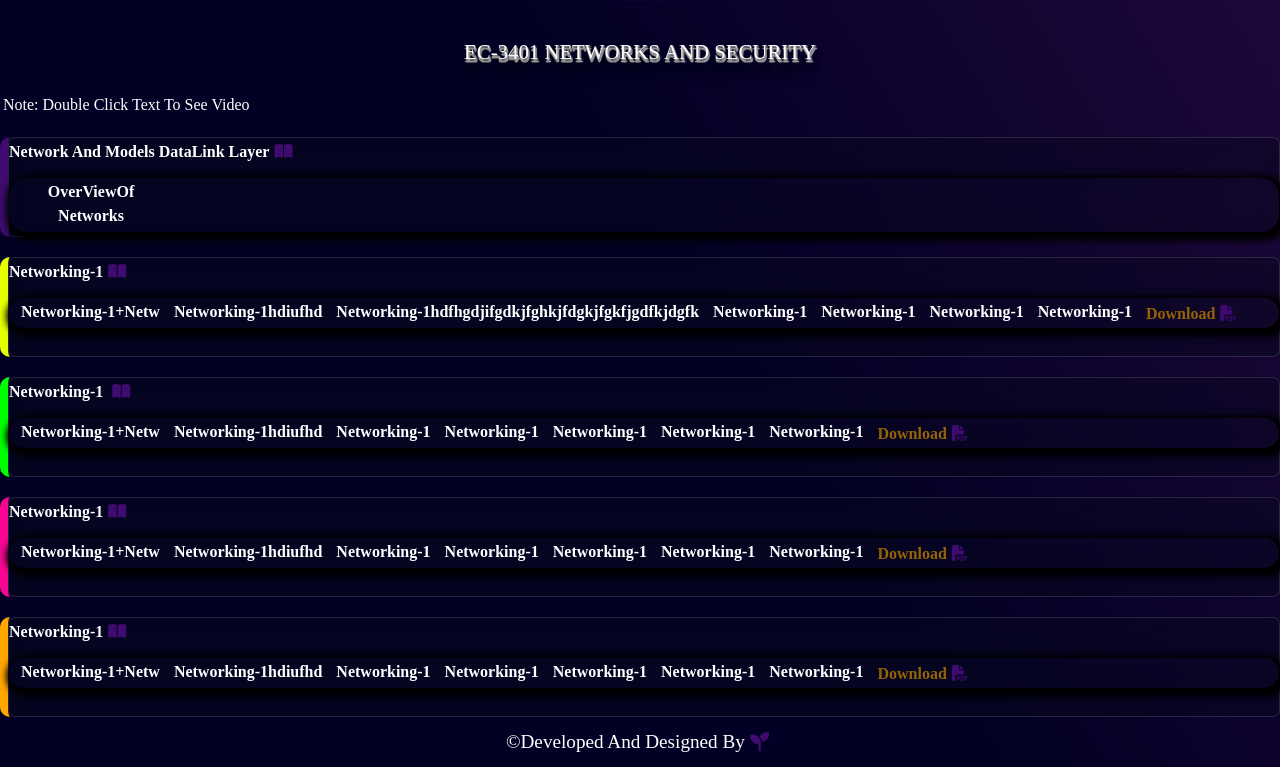
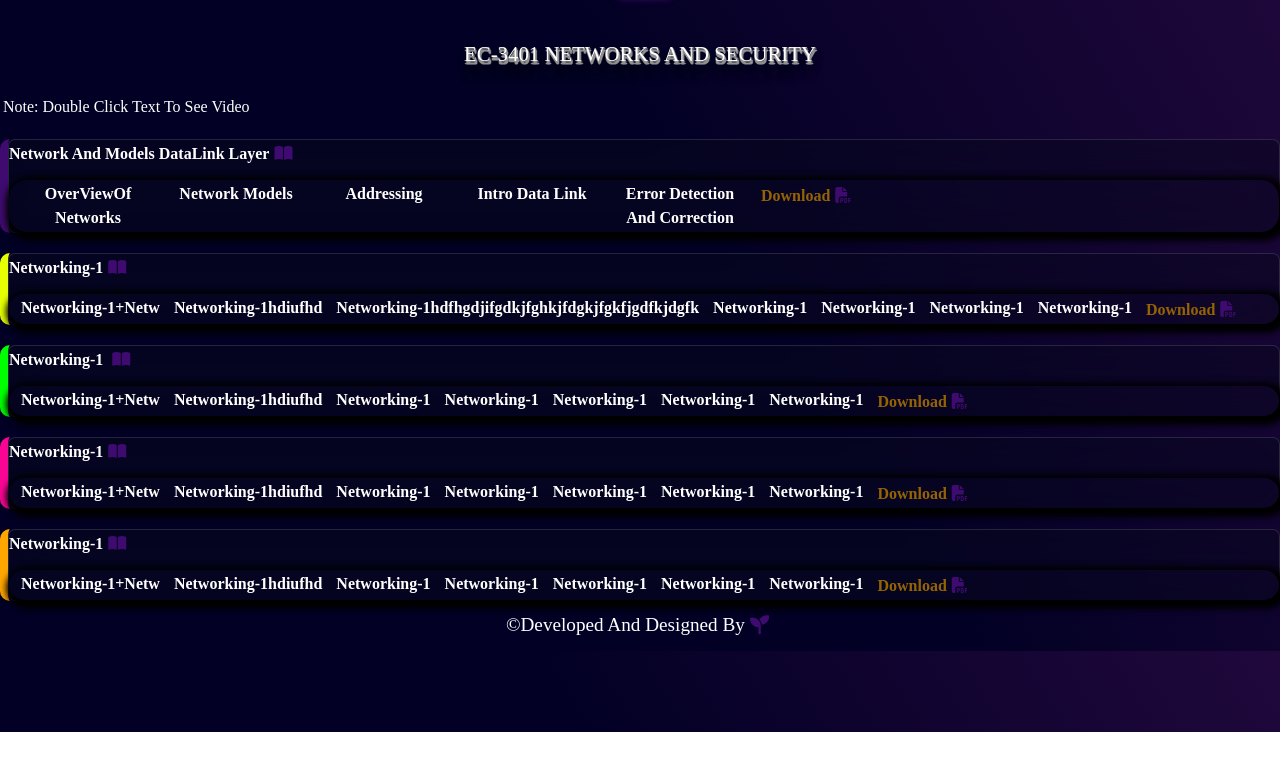
Before and after one commit to SEchandru/Ucer_Idiostz, a plain HTML site: page index.html in a window 1280 px wide. Shown: the part 68-835 px from the top of the page. After the commit the page ends 800 px from the top, so only its background shows below. Drawn offline with nearby package versions, Linux system fonts and the light colour scheme; a web font is replaced by a local one.

Commit message:
onclick event fixed and scroll fixed

```diff
--- a/css/unit.css
+++ b/css/unit.css
@@ -107,7 +107,7 @@
 
 /* start of he unit name and unit lis division */
 .unit-div{
-    height:100px;
+    height:auto;
    font-family: 'Alkatra';
    font-weight: bold;
    padding: 0;
@@ -123,7 +123,7 @@ scrollbar-width: 0px;
 
 }
  .unit-div-2{
-   height:300px;
+   height:auto;
    font-family: 'Alkatra';
    font-weight: bold;
    padding: 0;
@@ -133,8 +133,8 @@ scrollbar-width: 0px;
 background-color: rgba(8, 8, 27, 0.5);
 border-radius: 7px;
 border: 1px solid rgba(255, 255, 255, 0.125);
-position:fixed;
-z-index: 3;
+position:relative;
+z-index: 4;
 }
 .unit-div::-webkit-scrollbar{
    width: 0px;
@@ -150,27 +150,27 @@ z-index: 3;
 /* color border for the division */
 .blue{
   border-left: #3F0B70 solid .5rem;
-  height: 100px;
+  height:auto;
   border-radius: 10px;
 }
 .yellow{
    border-left: #e6ff02 solid .5rem;
-   height: 100px;
+   height:auto;
    border-radius: 10px;
  }
  .green{
    border-left: #00ff00 solid .5rem;
-   height: 100px;
+   height:auto;
    border-radius: 10px;
  }
  .pink{
    border-left: #f80693 solid .5rem;
-   height: 100px;
+   height:auto;
    border-radius: 10px;
  }
  .orange{
    border-left: rgb(255, 166, 0) solid .5rem;
-   height: 100px;
+   height:auto;
    border-radius: 10px;
  }
 /* unit name style  */
@@ -226,8 +226,9 @@ i{
 }
 /* video container css */
 .video-container {
-  position:relative;
-  z-index: 5;
+   position:relative;
+   z-index:3;
+   text-align: center;
  }
 
  .video-text {
@@ -247,8 +248,9 @@ i{
  background: linear-gradient(238deg, rgba(32,8,60,1) 0%, rgba(2,0,36,1) 44%, rgba(2,0,36,1) 100%);
  border-radius: 7px;
  border: 1px solid rgba(255, 255, 255, 0.125);
-   display: none;
+ display:none;
  }
+
  .video-iframe-english{
    display: none;
  }
@@ -261,11 +263,11 @@ i{
  .video-iframe-container>iframe{
    margin-top: 1rem;
    border-radius:.3rem;
-   margin-left:1.5rem;
+   /* margin-left:1.5rem; */
  }
  .video-text{
    margin:2px;
    padding-left:10px;
-   width: 150px;
+   width:9rem;
    text-align: center;
  }
--- a/index.html
+++ b/index.html
@@ -24,21 +24,15 @@
         <!-- heaader text for the unit -->
      <header>
         <!-- This is for a unit tag -->
-        <div class="container">
-         <div class="row">
             <div class="col-sm-12 col-md-12 col-lg-12 col-xl-12 col-xxl-12 unit">
                 <i class="fa-solid fa-graduation-cap "></i>
                  <span>04</span>
             </div>
-        </div>
-     </div>
+
      <!-- this is for unit heading -->
-        <div class="container">
-        <div class="row">
-           <div class="col-12 col-sm-12  col-md-12  col-lg-12 col-xl-12 col-xxl-12 header">
+           <div class=" col-sm-12  col-md-12  col-lg-12 col-xl-12 col-xxl-12 header">
           <p>EC-3401 Networks And Security </p>
            </div>
-        </div>
     </header>
     <p class="note">Note: Double Click Text To See Video</p>
     </div>
@@ -49,16 +43,16 @@
     <!-- <div class="container"> -->
          <!-- color division -->
             <div class="blue">
-            <div class="col-sm-12 col-md-12 unit-div" id="unit-div" >
+            <div class="col-sm-12 col-md-12  col-lg-12 col-xl-12 col-xxl-12 unit-div" id="unit-div" >
                <div class="unit-name">
                     <p>Network And Models DataLink Layer<i class="fa-solid fa-book-open"></i></p>
                 </div>
                 <!-- Unit Topics -->
-                <div class="unit-topics col-sm-12 bd-blue">
-                <div class="video-container col-sm-12 col-md-12 col-lg-12 col-xl-12 col-xxl-12" id="video-container">
+                <div class="unit-topics  bd-blue">
+                <div class="video-container" id="video-container">
                     <p id="video-text" class="video-text">OverViewOf Networks</p>
                     <!--          iframe tag -->
-                 <div id="video-iframe-container" class="video-iframe-container">
+                 <div id="video-iframe-container" class="video-iframe-container col-sm-12 col-md-12 col-lg-12 col-xl-12 col-xxl-12">
                               <iframe id="video-iframe" class="video-iframe" src="https://www.youtube.com/embed/dQw4w9WgXcQ" frameborder="0" allowfullscreen></iframe>
                               <iframe id="video-iframe-english" class="video-iframe-english" src="https://www.youtube.com/embed/dQw4w9WgXcQ" frameborder="0" allowfullscreen></iframe>
                               <!-- languages -->
@@ -69,10 +63,10 @@
                 <!--         end of the video container -->
 
                 <!--           Topic 2              -->
-                <div class="video-container col-sm-12 col-md-12 col-lg-12 col-xl-12 col-xxl-12 " id="video-container">
+                <div class="video-container" id="video-container">
                     <p id="video-text01" class="video-text">Network Models</p>
                     <!--          iframe tag -->
-                 <div id="video-iframe-container01" class="video-iframe-container">
+                 <div id="video-iframe-container01" class="video-iframe-container col-sm-12 col-md-12 col-lg-12 col-xl-12 col-xxl-12">
                     <!-- video  -->
                               <iframe id="video-iframe01" class="video-iframe" src="https://www.youtube.com/embed/dQw4w9WgXcQ" frameborder="0" allowfullscreen></iframe>
                               <iframe id="video-iframe-english01" class="video-iframe-english" src="https://www.youtube.com/embed/dQw4w9WgXcQ" frameborder="0" allowfullscreen></iframe>
@@ -84,10 +78,10 @@
                 <!--       End of topic 2 -->
 
                                 <!--           Topic 3             -->
-                                <div class="video-container col-sm-12 col-md-12 col-lg-12 col-xl-12 col-xxl-12 " id="video-container">
+                                <div class="video-container  " id="video-container">
                                     <p id="video-text03" class="video-text">Addressing</p>
                                     <!--          iframe tag -->
-                                 <div id="video-iframe-container03" class="video-iframe-container">
+                                 <div id="video-iframe-container03" class="video-iframe-container col-sm-12 col-md-12 col-lg-12 col-xl-12 col-xxl-12">
                                     <!-- video  -->
                                               <iframe id="video-iframe03" class="video-iframe" src="https://www.youtube.com/embed/dQw4w9WgXcQ" frameborder="0" allowfullscreen></iframe>
                                               <iframe id="video-iframe-english03" class="video-iframe-english" src="https://www.youtube.com/embed/dQw4w9WgXcQ" frameborder="0" allowfullscreen></iframe>
@@ -98,10 +92,10 @@
                                 </div>
                                 <!--       End of topic 3 -->
      <!--           Topic 4             -->
-     <div class="video-container col-sm-12 col-md-12 col-lg-12 col-xl-12 col-xxl-12 " id="video-container">
+     <div class="video-container  " id="video-container">
         <p id="video-text04" class="video-text">Intro Data Link</p>
         <!--          iframe tag -->
-     <div id="video-iframe-container04" class="video-iframe-container">
+     <div id="video-iframe-container04" class="video-iframe-container col-sm-12 col-md-12 col-lg-12 col-xl-12 col-xxl-12">
         <!-- video  -->
                   <iframe id="video-iframe04" class="video-iframe" src="https://www.youtube.com/embed/dQw4w9WgXcQ" frameborder="0" allowfullscreen></iframe>
                   <iframe id="video-iframe-english04" class="video-iframe-english" src="https://www.youtube.com/embed/dQw4w9WgXcQ" frameborder="0" allowfullscreen></iframe>
@@ -112,11 +106,11 @@
     </div>
     <!--       End of topic 4 -->
 
-     <!--           Topic 4             -->
-     <div class="video-container col-sm-12 col-md-12 col-lg-12 col-xl-12 col-xxl-12 " id="video-container">
+     <!--           Topic 5             -->
+     <div class="video-container  " id="video-container">
         <p id="video-text05" class="video-text">Error Detection And Correction</p>
         <!--          iframe tag -->
-     <div id="video-iframe-container05" class="video-iframe-container">
+     <div id="video-iframe-container05" class="video-iframe-container col-sm-12 col-md-12 col-lg-12 col-xl-12 col-xxl-12">
         <!-- video  -->
                   <iframe id="video-iframe05" class="video-iframe" src="https://www.youtube.com/embed/dQw4w9WgXcQ" frameborder="0" allowfullscreen></iframe>
                   <iframe id="video-iframe-english05" class="video-iframe-english" src="https://www.youtube.com/embed/dQw4w9WgXcQ" frameborder="0" allowfullscreen></iframe>
@@ -125,7 +119,7 @@
              <span>Scroll Last to Download PDFss<a href="#pdf"><i class="fa-solid fa-file-pdf" id="pdf"></i></a></span>
         </div>
     </div>
-    <!--       End of topic 4 -->
+    <!--       End of topic 5 -->
 
                     <ul><a href="#pdf" download="bg.png">Download<i class="fa-solid fa-file-pdf" id="pdf"></i></a></ul>
                 </div>
```
